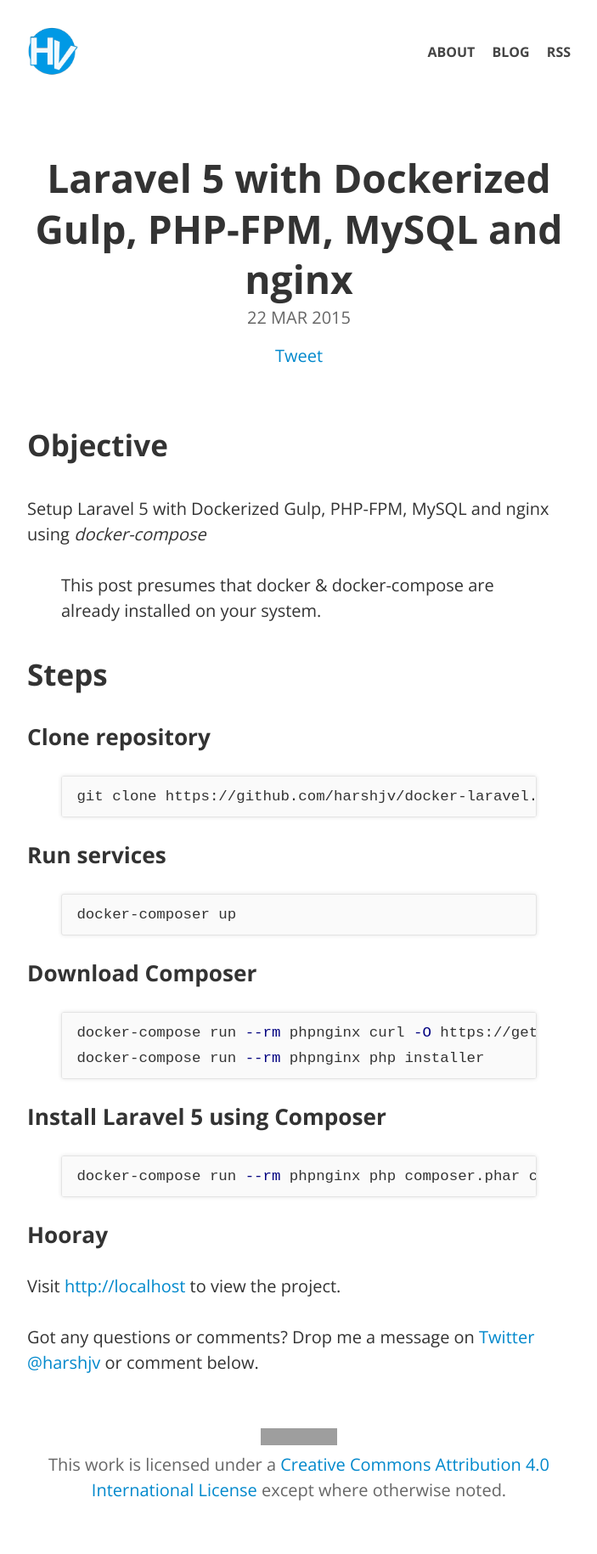
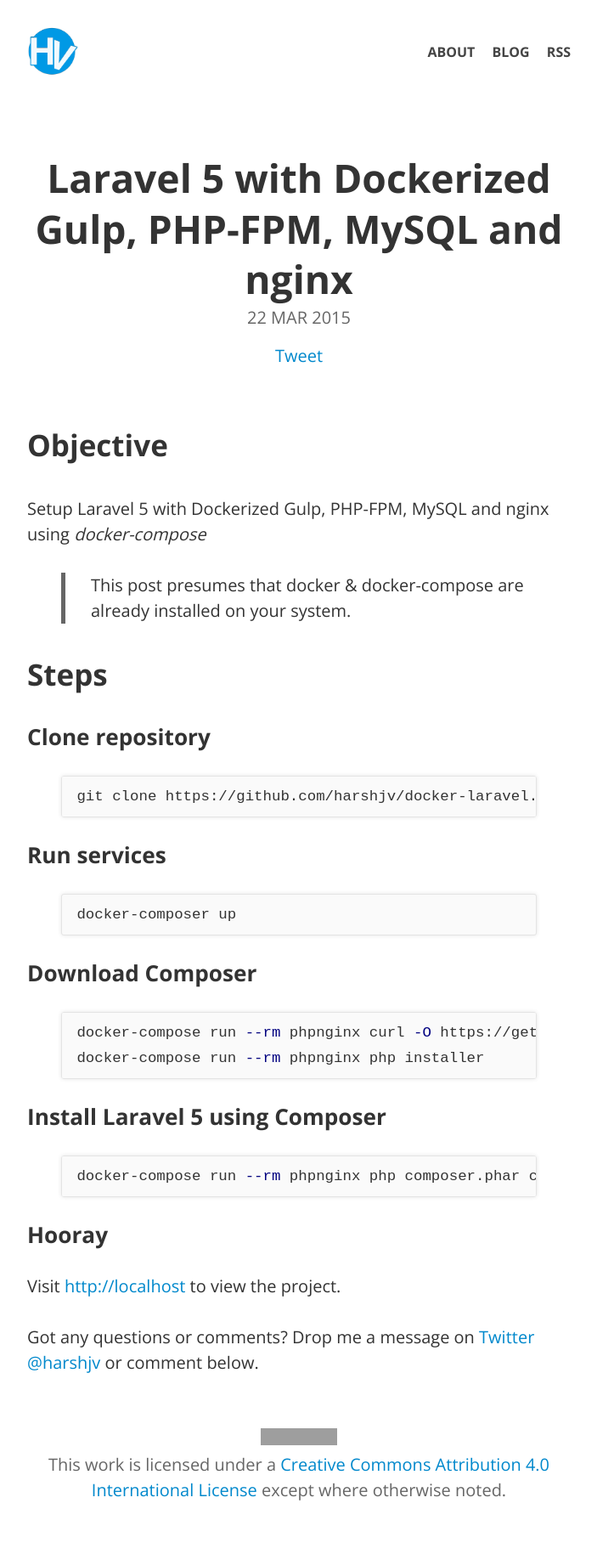
Before and after one commit to hbcbh1999/harshjv.github.io, a Jekyll site: the page built from _posts/2015-03-22-laravel-5-with-dockerized-gulp-php-fpm-mysql-and-nginx.md, in a window 1280 px wide. Shown: the whole page at 85% size, without its empty margins (288-991 px from the left). Built offline with Jekyll 4.4.1, drawn with Linux system fonts in a browser that asks for light colours; Markdown is read by kramdown in place of the engine named in the settings; comment, search, counter and statistics services are not loaded; grey boxes are pictures that could not be loaded.

Commit message:
Add blockquote styles

```diff
--- a/assets/css/style.scss
+++ b/assets/css/style.scss
@@ -205,3 +205,9 @@
     border-radius: 50%;
   }
 }
+
+blockquote {
+  @extend %default-margin-bottom;
+  border-left: 5px solid $mute-color;
+  padding-left: $base-spacing-unit;
+}
```
